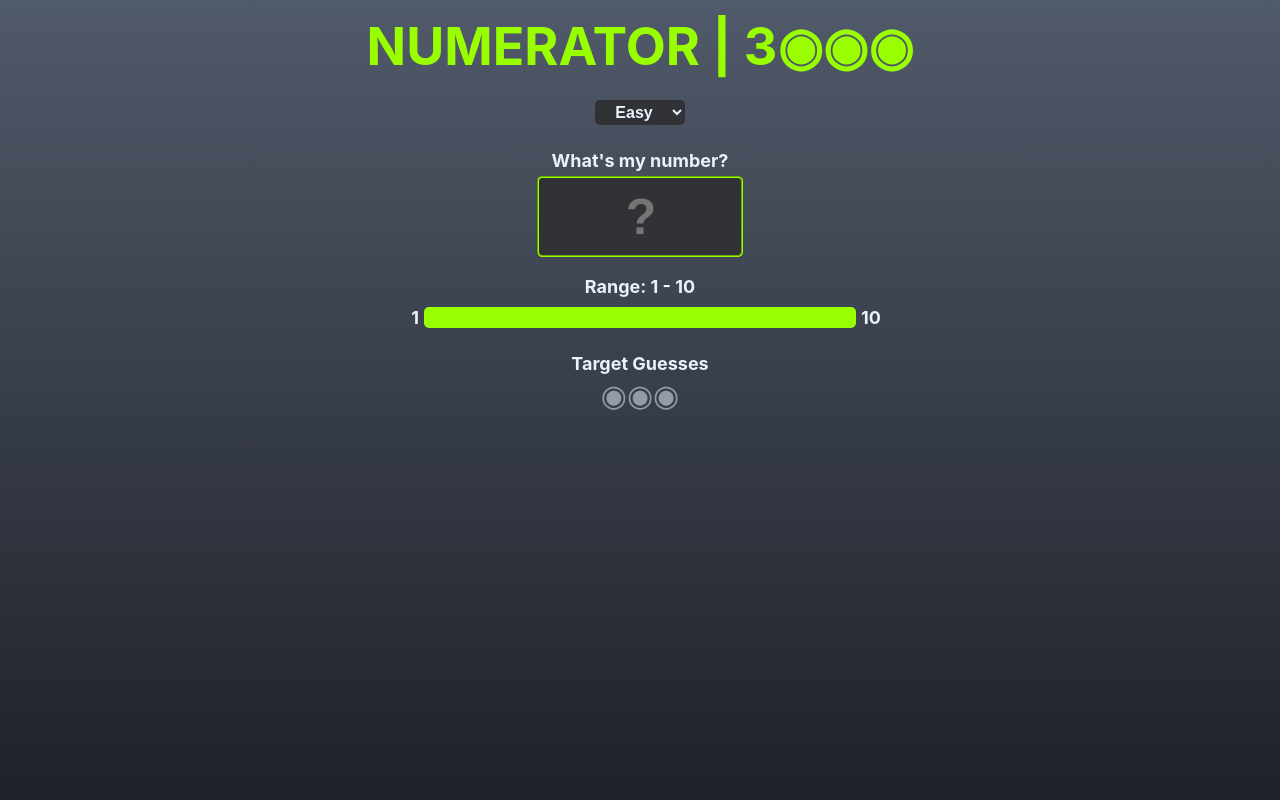
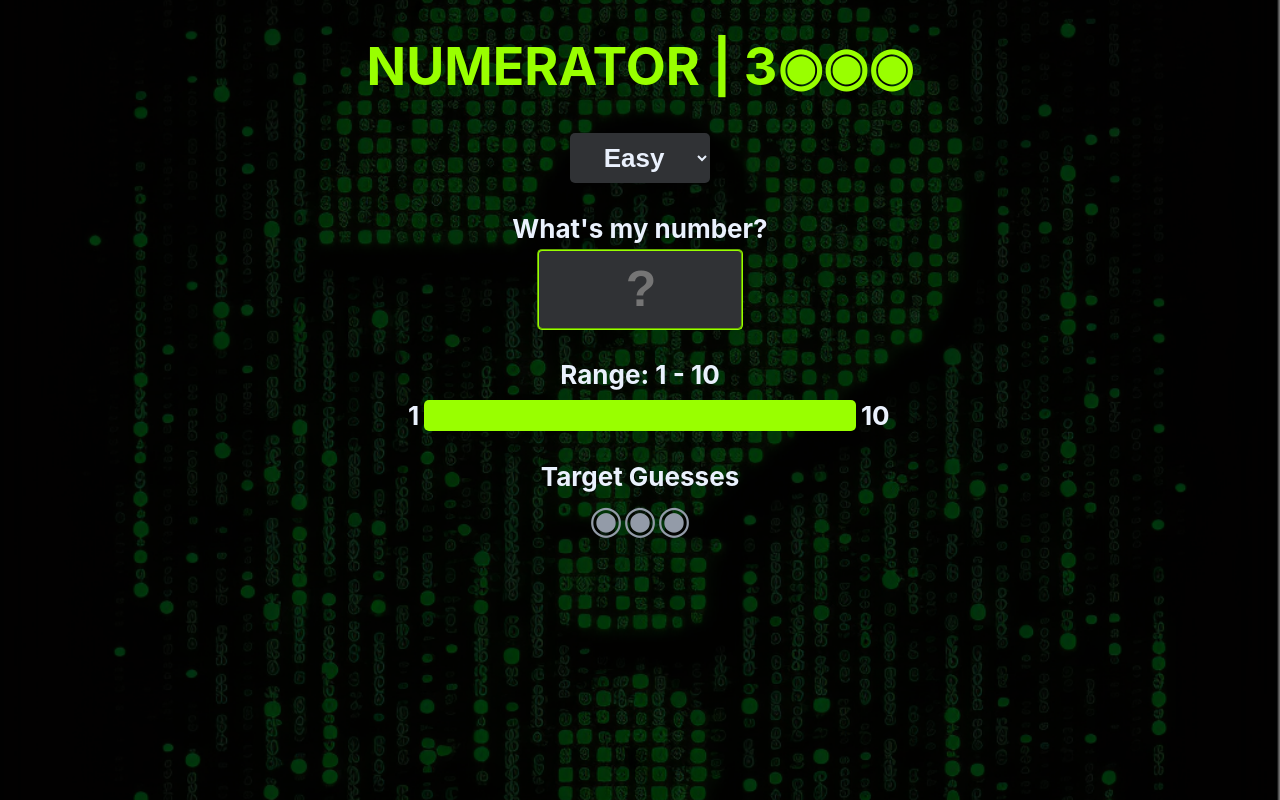
Before and after one commit to jeffstienstra/numerator3000, a React (Create React App) app: page / in a window 1280 px wide. Built offline with nearby package versions, Linux system fonts and the light colour scheme.

Commit message:
enlarge styling for STEM presentation

```diff
--- a/public/index.html
+++ b/public/index.html
@@ -2,7 +2,7 @@
 <html lang="en">
   <head>
     <meta charset="utf-8" />
-    <link rel="icon" href="%PUBLIC_URL%/favicon.ico" />
+    <link rel="icon" href="%PUBLIC_URL%/logo.png" />
     <meta name="viewport" content="width=device-width, initial-scale=1" />
     <meta name="theme-color" content="#000000" />
     <meta
@@ -24,7 +24,7 @@
       work correctly both with client-side routing and a non-root public URL.
       Learn how to configure a non-root public URL by running `npm run build`.
     -->
-    <title>React App</title>
+    <title>Numerator | 3000</title>
   </head>
   <body>
     <noscript>You need to enable JavaScript to run this app.</noscript>
--- a/src/App.css
+++ b/src/App.css
@@ -4,10 +4,19 @@
   --too-high-percentage: 0%;
 }
 
+.title {
+margin: 20px 20px 30px 20px;
+}
+
 .body {
   text-align: center;
   color: #eaf1fd;
-  background-image: linear-gradient( #515a6a,#1e2128);
+  /* background-image: linear-gradient( #515a6a,#1e2128); */
+  background-image: url("../public/logo2.png");
+  height: 500px; /* You must set a specified height */
+  background-position: center; /* Center the image */
+  background-repeat: no-repeat; /* Do not repeat the image */
+  background-size: cover; /* Resize the background image to cover the entire container */
   min-height: 100vh;
   min-width: 300px;
   display: flex;
@@ -17,7 +26,7 @@
 
 h1 {
   color: rgb(153, 255, 0);
-  margin: 15px;
+  /* margin: 15px; */
   overflow-wrap: breakword;
   word-wrap: break-word;
 }
@@ -25,8 +34,8 @@ h1 {
 p {
   margin: 0;
   margin-bottom: 3px;
-  padding: 0 25% 0 25%;
-  font-size: 18px;
+  padding: 0 20% 0 20%;
+  font-size: 1em;
   margin-top: 5px;
   font-weight: bold;
 }
@@ -45,7 +54,7 @@ input {
 }
 
 .difficulty {
-  margin-bottom: 25px;
+  margin-bottom: 30px;
 }
 
 .label {
@@ -53,7 +62,7 @@ input {
 }
 
 .input-field {
-  margin-bottom: 20px;
+  margin-bottom: 30px;
 }
 
 .replay-button {
@@ -94,7 +103,7 @@ input {
 }
 
 .range-container {
-  margin-bottom: 25px;
+  margin-bottom: 30px;
 }
 
 .range-indicator {
@@ -109,7 +118,7 @@ input {
   margin: 0 5px 0 0;
   font-weight: bold;
   text-align: right;
-  font-size: 18px;
+  font-size: 1em;
 }
 
 .too-low {
@@ -137,16 +146,16 @@ input {
   margin: 0 0 0 5px;
   font-weight: bold;
   text-align: left;
-  font-size: 18px;
+  font-size: 1em;
 }
 
 
 select {
   color: #eaf1fd;
-  height: 25px;
-  width: 90px;
+  height: 50px;
+  width: 140px;
   text-align: center;
-  font-size: 16px;
+  font-size: 1em;
   font-weight: bold;
   border-radius: 5px;
   background-color: #303235;
@@ -157,16 +166,13 @@ select {
 .target-guesses-container {
   display: flex;
   justify-content: center;
-  margin-bottom: 10px;
+  margin-bottom: 20px;
 }
 
 .target-guesses {
-  /* TODO: fix centering when only 5 icons per row */
-  /* display: flex; */
-  /* justify-content: center; */
   margin: 0 15px 0 15px;
-  width: 150px;
-  font-size: 30px;
+  width: 225px;
+  font-size: 1.5em;
   overflow: auto;
   word-break: break-all;
 }
@@ -186,8 +192,8 @@ select {
 }
 
 button {
-  height: 50px;
-  width: 75px;
+  height: 65px;
+  width: 110px;
   text-align: center;
   margin-bottom: 5px;
   font-size: 25px;
--- a/src/components/InputField.js
+++ b/src/components/InputField.js
@@ -1,10 +1,8 @@
 import React from 'react'
 
-function InputField({gameOver, difficulty, hint, currentGuess, handleKeyPress, footer, guesses, selectVictoryMessage}) {
+function InputField({hint, currentGuess, handleKeyPress, footer, guesses, selectVictoryMessage}) {
     return (
         <div className='input-field'>
-            {!gameOver && difficulty && (
-                <>
                 <p>{hint}</p>
                 <input
                     autoFocus
@@ -16,8 +14,6 @@ function InputField({gameOver, difficulty, hint, currentGuess, handleKeyPress, f
                     onChange={(event) => handleKeyPress(event)}
                     />
                 <p className='error'>{footer}</p>
-                </>
-            )}
         </div>
     )
 }
--- a/src/components/Logic.js
+++ b/src/components/Logic.js
@@ -47,9 +47,9 @@ function Logic() {
 
     const victoryMessages = {
         firstTry: `Amazing! You nailed it in 1 try!`,
-        excellent: `Impressive! You guessed it in only ${guesses} tries.`,
-        good: `You got it in ${guesses} tries, just as expected`,
-        average: `${guesses} tries isn't bad. But try to take more risks.`,
+        excellent: `Impressive, you guessed it in only ${guesses} tries!`,
+        good: `${guesses} tries isn't bad. But try to take more risks.`,
+        average: `You got it in ${guesses} tries, just as expected.`,
         poor: `Well, ${guesses} tries isn't that bad.`,
         bad: `${guesses} tries...let's step it up a bit.`,
         terrible: `${guesses} tries? Have you no strategy!? Better try again.`,
@@ -239,17 +239,15 @@ function Logic() {
                 onDifficultySelect={onDifficultySelect}
             />
 
-            <InputField
-                gameOver={gameOver}
-                difficulty={difficulty}
-                hint={hint}
-                currentGuess={currentGuess}
-                handleKeyPress={handleKeyPress}
-                footer={footer}
-            />
 
             {!gameOver && (
                 <>
+                    <InputField
+                        hint={hint}
+                        currentGuess={currentGuess}
+                        handleKeyPress={handleKeyPress}
+                        footer={footer}
+                    />
 
                     <RangeIndicator
                         difficulty={difficultyOptions[difficulty]}
@@ -264,6 +262,7 @@ function Logic() {
                     />
                 </>
             )}
+
             {gameOver && (
                 <>
                     <GameOverMessage
--- a/src/components/Title.js
+++ b/src/components/Title.js
@@ -2,7 +2,7 @@ import React from 'react'
 
 function Title({gameOver, guesses}) {
     return (
-        <div>
+        <div className='title'>
             <h1 className='green'>NUMERATOR | 3
                     <>
                         <span className={((!gameOver && guesses < 1)) || gameOver ? 'green' : 'red'}>◉</span>
```
Also changed, not shown: public/logo.png (added), public/logo2.png (added). Lines whose indentation alone changed are shown as unchanged.
